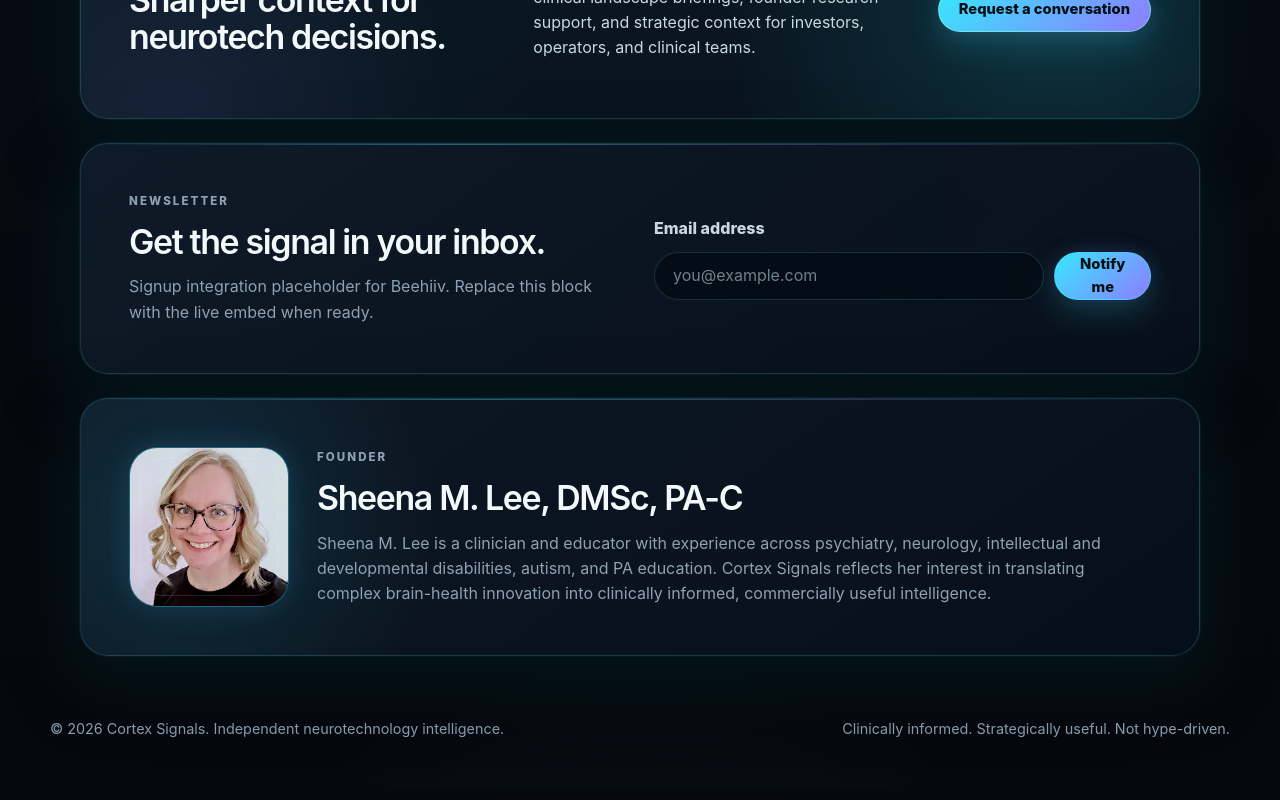
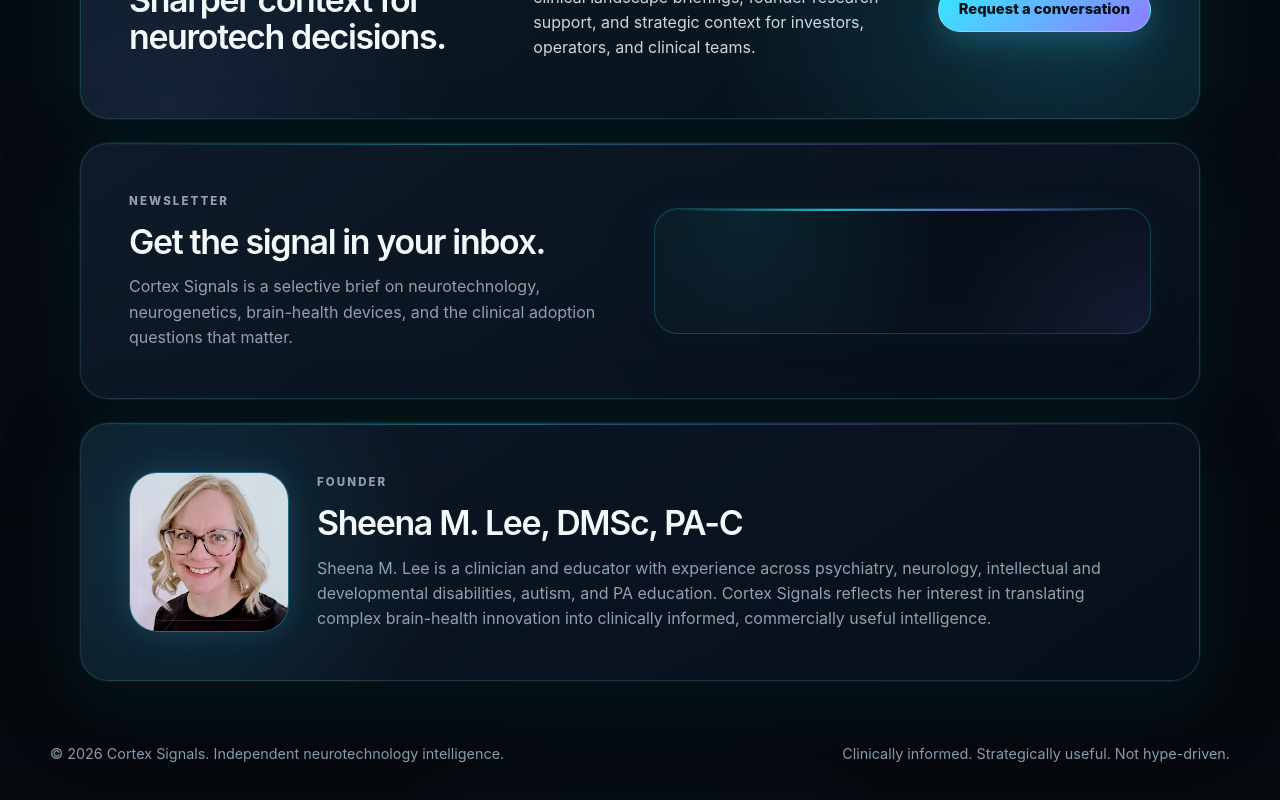
Before and after one commit to sheenamarie03-creator/cortex-signals-os, a Next.js app: page / in a window 1280 px wide. Shown: the part 2385-3185 px from the top of the page. Built offline with nearby package versions, Linux system fonts and the light colour scheme.

Commit message:
Fix Beehiiv form embed placement

```diff
--- /dev/null
+++ b/app/components/BeehiivSubscribeForm.tsx
@@ -0,0 +1,37 @@
+"use client";
+
+import { useEffect, useRef } from "react";
+
+const BEEHIIV_FORM_ID = "4e0af6a5-2aab-4e5b-bd82-d5583f9e481a";
+const BEEHIIV_LOADER_SRC = "https://subscribe-forms.beehiiv.com/v3/loader.js";
+
+export function BeehiivSubscribeForm() {
+  const containerRef = useRef<HTMLDivElement>(null);
+
+  useEffect(() => {
+    const container = containerRef.current;
+
+    if (!container) {
+      return;
+    }
+
+    container.replaceChildren();
+
+    const script = document.createElement("script");
+    script.async = true;
+    script.src = BEEHIIV_LOADER_SRC;
+    script.dataset.beehiivForm = BEEHIIV_FORM_ID;
+
+    container.appendChild(script);
+
+    return () => {
+      container.replaceChildren();
+    };
+  }, []);
+
+  return (
+    <div className="beehiiv-form-card" aria-label="Subscribe to Cortex Signals on Beehiiv">
+      <div ref={containerRef} className="beehiiv-form-mount" />
+    </div>
+  );
+}
--- a/app/globals.css
+++ b/app/globals.css
@@ -986,3 +986,41 @@ code {
     grid-column: auto;
   }
 }
+
+.beehiiv-form-card {
+  position: relative;
+  overflow: hidden;
+  border: 1px solid rgba(54, 232, 255, 0.2);
+  border-radius: 24px;
+  padding: clamp(10px, 1.6vw, 14px);
+  background:
+    radial-gradient(circle at 18% 0%, rgba(54, 232, 255, 0.1), transparent 13rem),
+    radial-gradient(circle at 100% 100%, rgba(143, 124, 255, 0.1), transparent 12rem),
+    linear-gradient(180deg, rgba(3, 10, 18, 0.56), rgba(9, 17, 27, 0.78));
+  box-shadow: inset 0 1px 0 rgba(255, 255, 255, 0.04), 0 18px 52px rgba(0, 0, 0, 0.18), 0 0 28px rgba(54, 232, 255, 0.06);
+}
+
+.beehiiv-form-card::before {
+  position: absolute;
+  inset: 0 22px auto;
+  height: 2px;
+  content: "";
+  background: linear-gradient(90deg, transparent, var(--accent), var(--accent-2), transparent);
+  opacity: 0.72;
+}
+
+.beehiiv-form-mount {
+  position: relative;
+  z-index: 1;
+  min-height: 96px;
+}
+
+.beehiiv-form-mount iframe,
+.beehiiv-form-card iframe {
+  display: block;
+  width: 100% !important;
+  max-width: 100% !important;
+  border: 0 !important;
+  border-radius: 18px;
+  background: transparent;
+}
--- a/app/layout.tsx
+++ b/app/layout.tsx
@@ -1,4 +1,5 @@
 import type { Metadata } from "next";
+import Script from "next/script";
 import { Footer } from "./components/Footer";
 import { Header } from "./components/Header";
 import "./globals.css";
@@ -16,6 +17,11 @@ export default function RootLayout({ children }: Readonly<{ children: React.Reac
         <Header />
         <main>{children}</main>
         <Footer />
+        <Script
+          id="beehiiv-attribution"
+          src="https://subscribe-forms.beehiiv.com/attribution.js"
+          strategy="afterInteractive"
+        />
       </body>
     </html>
   );
--- a/app/page.tsx
+++ b/app/page.tsx
@@ -1,5 +1,5 @@
 import Image from "next/image";
-
+import { BeehiivSubscribeForm } from "./components/BeehiivSubscribeForm";
 import { IssueCard } from "./components/IssueCard";
 import { audiences, coverageAreas, sampleIssues } from "./lib/content";
 
@@ -86,15 +86,11 @@ export default function Home() {
         <div>
           <p className="eyebrow">Newsletter</p>
           <h2>Get the signal in your inbox.</h2>
-          <p>Signup integration placeholder for Beehiiv. Replace this block with the live embed when ready.</p>
+          <p>
+            Cortex Signals is a selective brief on neurotechnology, neurogenetics, brain-health devices, and the clinical adoption questions that matter.
+          </p>
         </div>
-        <form>
-          <label htmlFor="email">Email address</label>
-          <div className="signup-row">
-            <input id="email" type="email" placeholder="you@example.com" />
-            <button type="button">Notify me</button>
-          </div>
-        </form>
+        <BeehiivSubscribeForm />
       </section>
 
       <section className="section founder">
```
